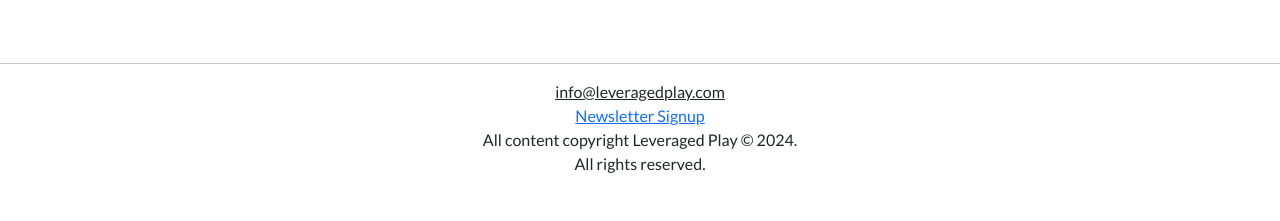
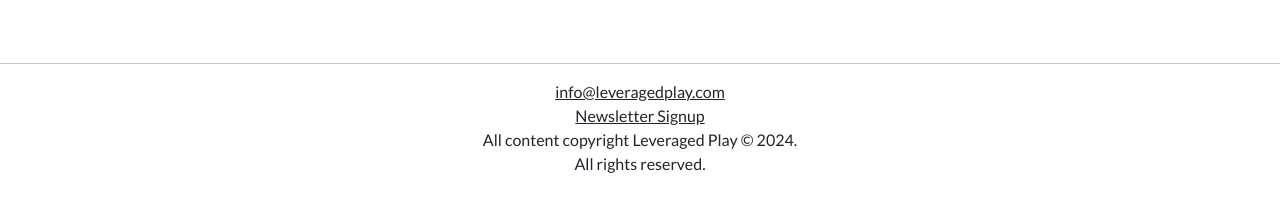
Before and after one commit to randylubin/leveraged-play, a Jekyll site: the page built from index.html, in a window 1280 px wide. Shown: the part 3222-3443 px from the top of the page. Built offline with Jekyll 4.4.1, drawn with Linux system fonts in a browser that asks for light colours; nearby versions of some CDN libraries.

Commit message:
Update footer.html

```diff
--- a/_includes/footer.html
+++ b/_includes/footer.html
@@ -8,7 +8,7 @@
     </div>
     <div class="row">
       <div class="col">
-        <a href="http://eepurl.com/iKgDbE" target="_blank">Newsletter Signup</a>
+        <a href="http://eepurl.com/iKgDbE" target="_blank" class="link-dark">Newsletter Signup</a>
       </div>
     </div>
     <div class="row">
```
